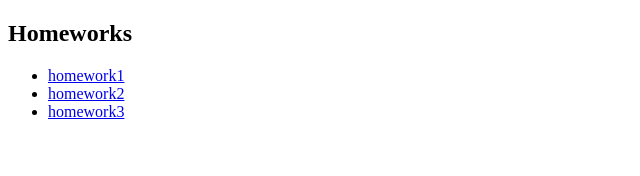
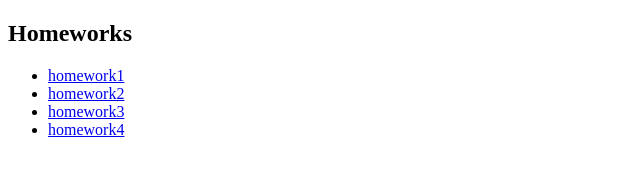
Before and after one commit to greentree1105/greentree1105.github.io, a plain HTML site: page index.html in a window 1280 px wide. Shown: the whole page, without its empty margins (0-640 px from the left). Drawn offline with Linux system fonts and the light colour scheme.

Commit message:
Update index.html

```diff
--- a/index.html
+++ b/index.html
@@ -15,6 +15,9 @@
     <li>
         <a href=".\homework2.html">homework3</a>
     </li>
+    <li>
+        <a href=".\homework3.html">homework4</a>
+    </li>
 </ul>
 
 </body>
```
